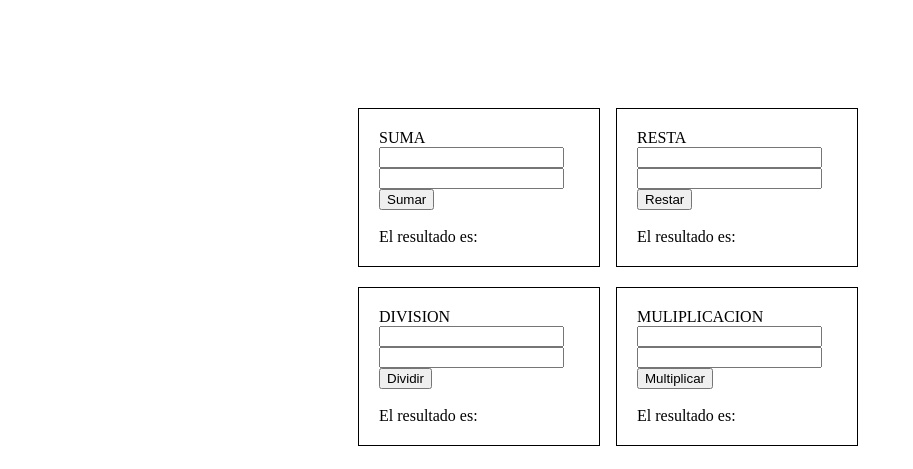
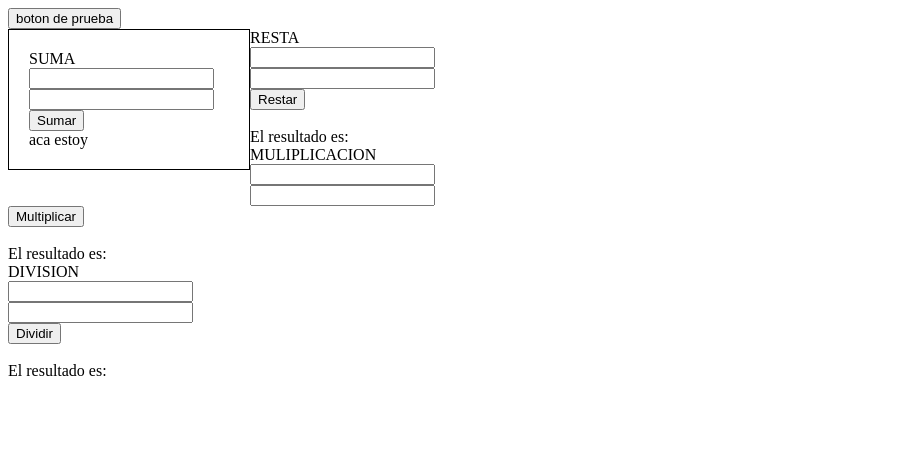
Before and after one commit to francissimeoni/Repositorios-Egg, a plain HTML site: page Guia 17/Ejercicios de aprendizaje/Ejercicio 5/index.html in a window 1280 px wide. Shown: the whole page, without its empty margins (0-913 px from the left). Drawn offline with Linux system fonts and the light colour scheme.

Commit message:
Ejercicio 17 solucionando

```diff
--- a/Guia 17/Ejercicios de aprendizaje/Ejercicio 5/index.html
+++ b/Guia 17/Ejercicios de aprendizaje/Ejercicio 5/index.html
@@ -10,16 +10,42 @@
 </head>
 
 <body>
-    <section id="seccion-1">
+
+    <button id="Prueba" onclick="prueba"> boton de prueba</button>
+
+    <section id="s1">
+
         <div id="suma">
 
-            <form id="form-suma" action="">
+            <form id="fs" action="">
 
                 <label>SUMA</label>
 
-                <br> <input name="numero1" type="number">
-                <br> <input name="numero2" type="number">
-                <br><button type="submit">Sumar</button>
+                <br> <input name="numero1" id="01" type="text">
+                <br> <input name="numero2" id="02" type="text ">
+                <br><button type="button" id="BtnSumar">Sumar</button>
+
+                <br>
+
+                <!-- <br><label id="RS"><p id="parrafo"> aca tiene que aparecer el resultado</p></label> -->
+                <label for="" id="Rs">aca estoy</label>
+
+
+            </form>
+
+
+        </div>
+
+
+        <div id="resta ">
+
+            <form id="form-resta " action=" ">
+
+                <label>RESTA</label>
+
+                <br> <input name="numero1 " type="number ">
+                <br> <input name="numero2 " type="number ">
+                <br><button type="submit ">Restar</button>
 
                 <br>
 
@@ -33,37 +59,15 @@
         </div>
 
 
-        <div id="resta">
+        <div id="multiplicar ">
 
-            <form id="form-resta" action="">
-
-                <label>RESTA</label>
-
-                <br> <input name="numero1" type="number">
-                <br> <input name="numero2" type="number">
-                <br><button type="submit">Restar</button>
-
-                <br>
-
-                <br><label>El resultado es: </label>
-
-
-
-            </form>
-
-
-        </div>
-
-
-        <div id="multiplicar">
-
-            <form id="form-multiplicar" action="">
+            <form id="form-multiplicar " action=" ">
 
                 <label>MULIPLICACION</label>
 
-                <br> <input name="numero1" type="number">
-                <br> <input name="numero2" type="number">
-                <br><button type="submit">Multiplicar</button>
+                <br> <input name="numero1 " type="number ">
+                <br> <input name="numero2 " type="number ">
+                <br><button type="submit ">Multiplicar</button>
 
                 <br>
 
@@ -79,15 +83,15 @@
 
 
 
-        <div id="dividir">
+        <div id="dividir ">
 
-            <form id="form-dividir" action="">
+            <form id="form-dividir " action=" ">
 
                 <label>DIVISION</label>
 
-                <br> <input name="numero1" type="number">
-                <br> <input name="numero2" type="number">
-                <br><button type="submit">Dividir</button>
+                <br> <input name="numero1 " type="number ">
+                <br> <input name="numero2 " type="number ">
+                <br><button type="submit ">Dividir</button>
 
                 <br>
 
@@ -102,7 +106,8 @@
 
     </section>
 
-    <script src="java/javaScript.js"></script>
+    <script src="java/javaScript.js ">
+    </script>
 </body>
 
 </html>
--- a/Guia 17/Ejercicios de aprendizaje/Ejercicio 5/java/javaScript.js
+++ b/Guia 17/Ejercicios de aprendizaje/Ejercicio 5/java/javaScript.js
@@ -0,0 +1,16 @@
+{
+
+    document.getElementById("BtnSumar").onclick = operacion;
+
+    function operacion() {
+
+        var uno = document.getElementById("01").value;
+        var dos = document.getElementById("02").value;
+        var sumatoria = parseInt(uno) + parseInt(dos);
+
+
+        // alert(sumatoria);
+        document.getElementById("Rs").innerHTML = "El resultado de la sumatoria es " + sumatoria;
+    }
+
+}
```
